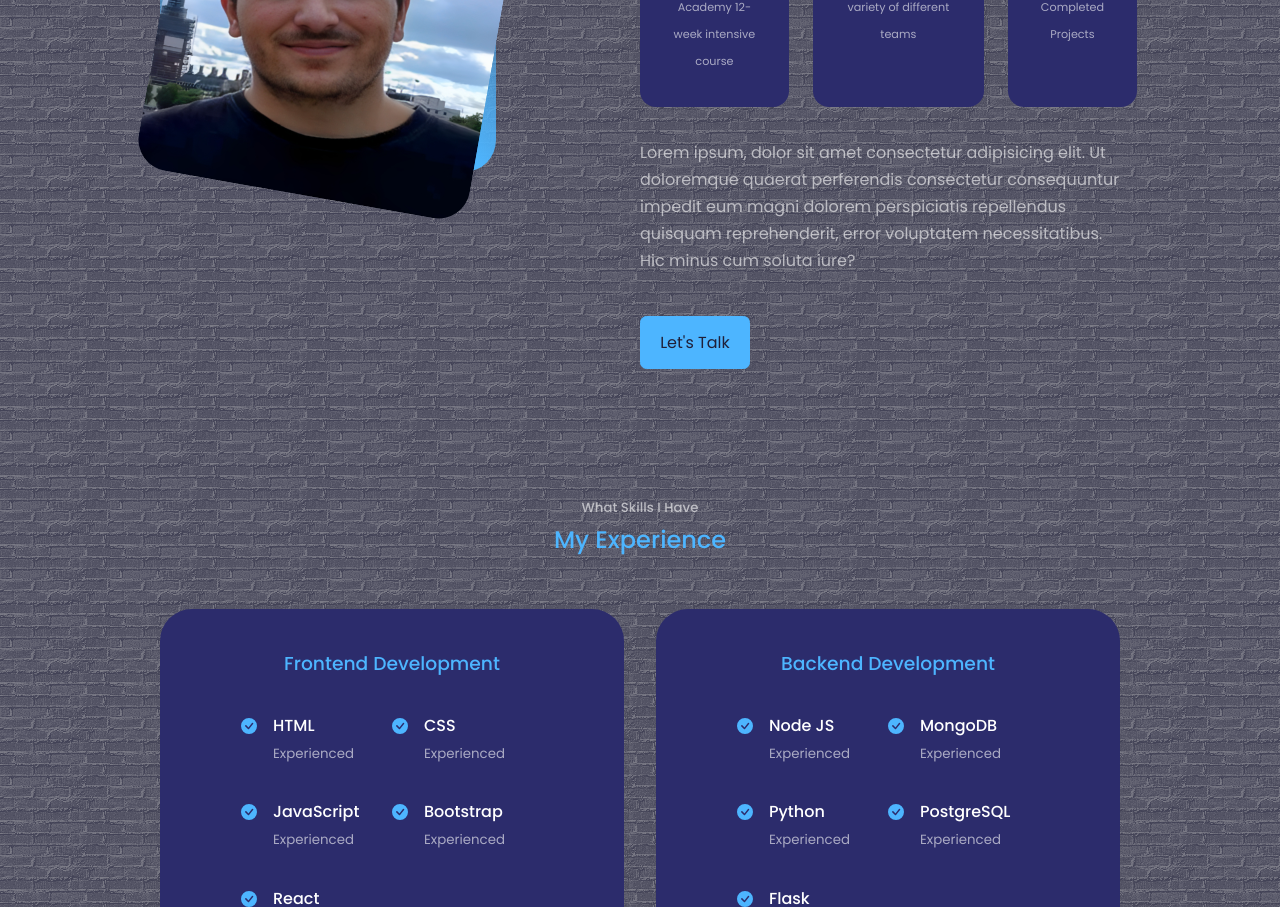
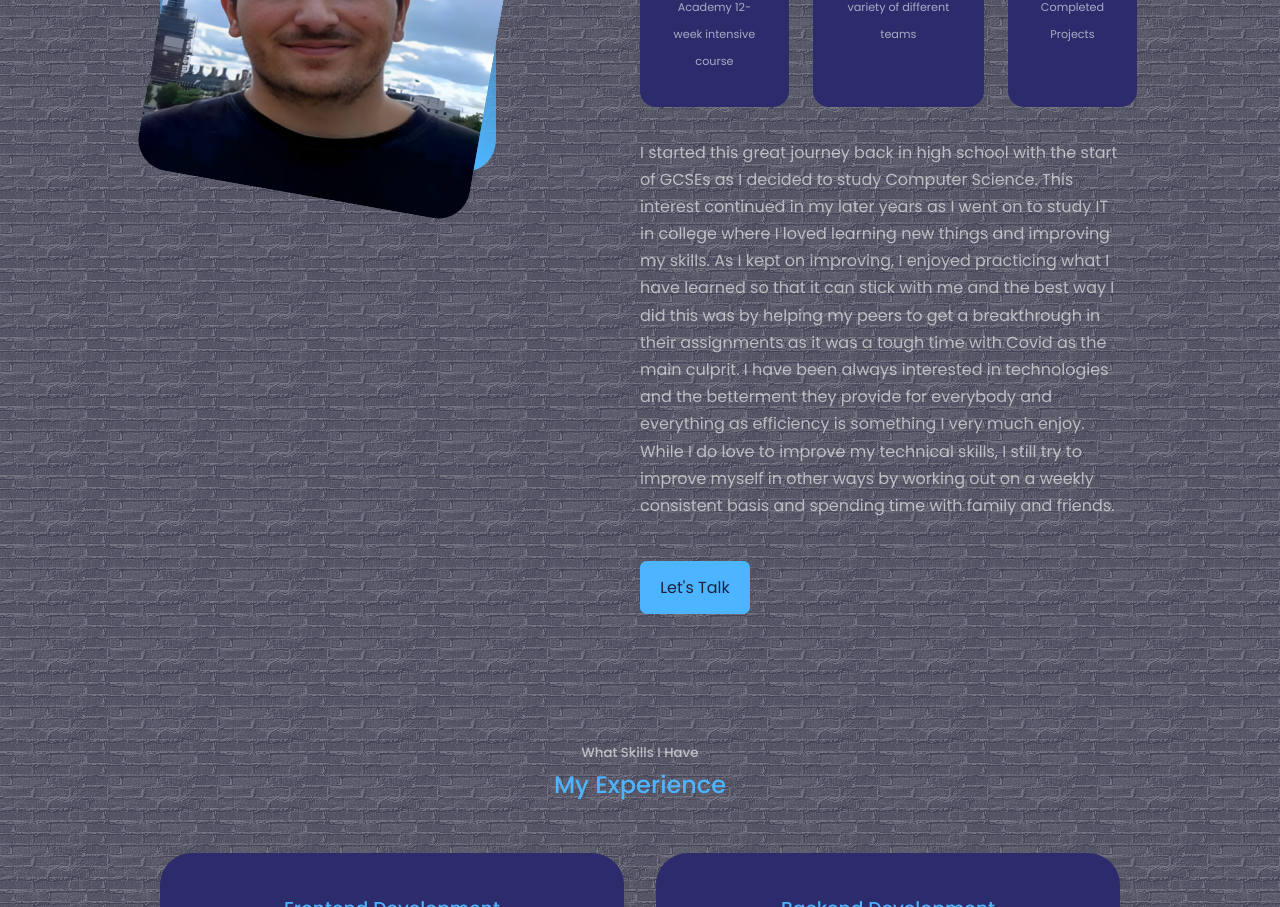
Before and after one commit to dinevtomislav/Portfolio, a React (Create React App) app in the folder react-portfolio-website/: page / in a window 1280 px wide. Shown: the part 1180-2087 px from the top of the page. Built offline with nearby package versions, Linux system fonts and the light colour scheme.

Commit message:
improvement to about info

```diff
--- a/react-portfolio-website/src/components/about/About.jsx
+++ b/react-portfolio-website/src/components/about/About.jsx
@@ -40,10 +40,14 @@ const About = () => {
           </div>
 
           <p>
-          Lorem ipsum, dolor sit amet consectetur adipisicing elit. Ut doloremque
-quaerat perferendis consectetur consequuntur impedit eum magni
-dolorem perspiciatis repellendus quisquam reprehenderit, error
-voluptatem necessitatibus. Hic minus cum soluta iure?
+          I started this great journey back in high school with the start of GCSEs as I decided to study Computer Science.
+This interest continued in my later years as I went on to study IT in college where I loved learning new things and
+improving my skills. As I kept on improving, I enjoyed practicing what I have learned so that it can stick with me
+and the best way I did this was by helping my peers to get a breakthrough in their assignments as it was a tough
+time with Covid as the main culprit. I have been always interested in technologies and the betterment they
+provide for everybody and everything as efficiency is something I very much enjoy. While I do love to improve my
+technical skills, I still try to improve myself in other ways by working out on a weekly consistent basis and
+spending time with family and friends.
           </p>
 
           <a href='#contact' className='btn btn-primary'>Let's Talk</a>
```
